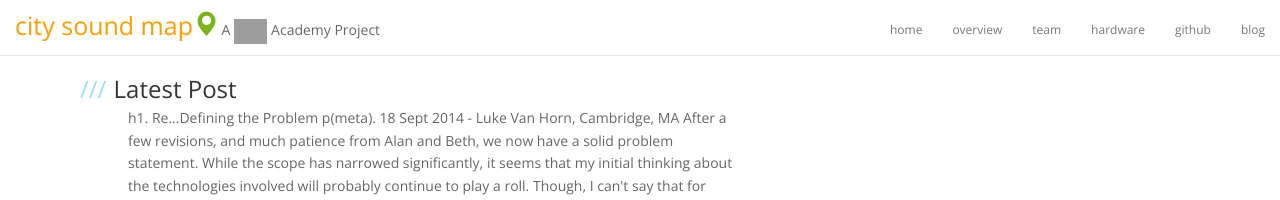
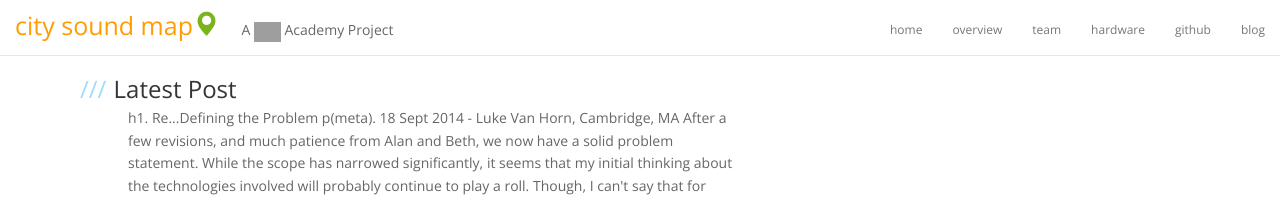
Before and after one commit to lukevanhorn/citysoundmap, a Jekyll site: the page built from index.html, in a window 1280 px wide. Shown: the top 200 px of the page. Built offline with Jekyll 4.4.1, drawn with Linux system fonts in a browser that asks for light colours; nearby versions of some CDN libraries; grey boxes are pictures that could not be loaded.

Commit message:
new pages

```diff
--- a/_layouts/default.html
+++ b/_layouts/default.html
@@ -30,7 +30,7 @@
         <div class="container-fluid">
             <div class="navbar-header">
                 <a href="/" class="logo"><span class="logo-first">city sound map</span><span class="logo-middle"></span><span class="logo-last"><span class="glyphicon glyphicon-map-marker"></span></span></a>
-                A <a href="http://govlab.github.io/academy-courses/Solving-Public-Problems-Fall-2014/#overview"><img src="http://govlab.github.io/academy-courses/Solving-Public-Problems-Fall-2014/img/govlab-logo.png" style="height: 25px;" /></a> Academy Project
+                <span style="margin-left: 20px">A <a href="http://govlab.github.io/academy-courses/Solving-Public-Problems-Fall-2014/#overview"><img src="http://govlab.github.io/academy-courses/Solving-Public-Problems-Fall-2014/img/govlab-logo.png" style="height: 20px;" /></a> Academy Project</span>
             </div>
             <ul class="nav navbar-nav navbar-right hidden-xs">
                 <li><a href="{{ site.baseurl }}">home</a></li>
```
